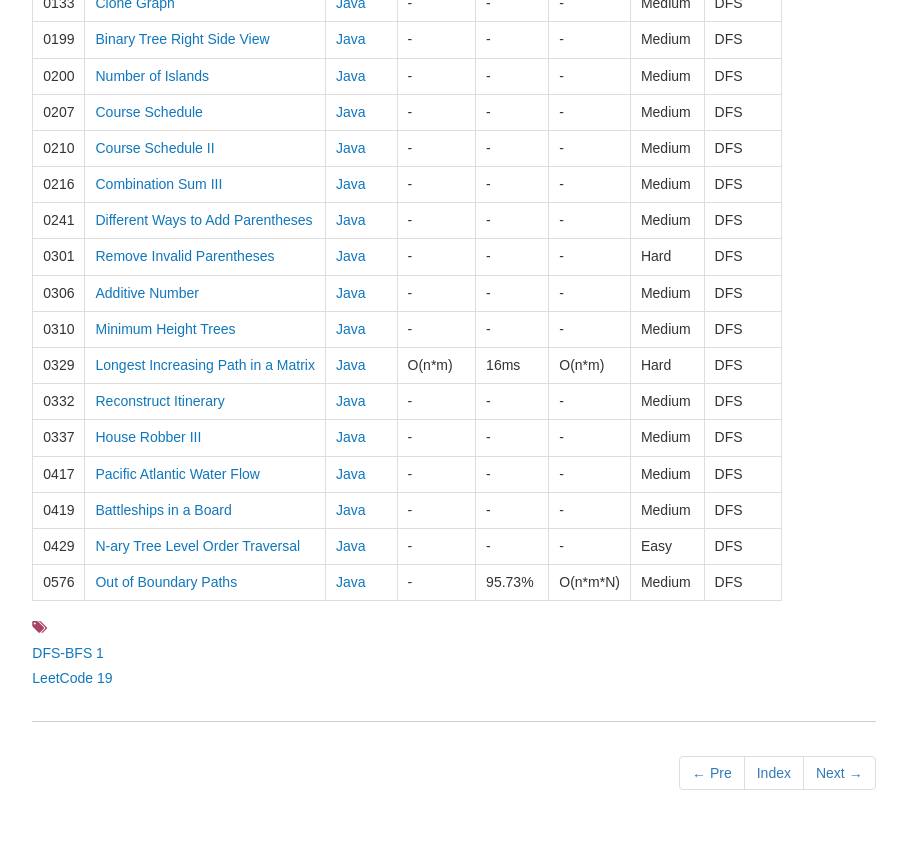
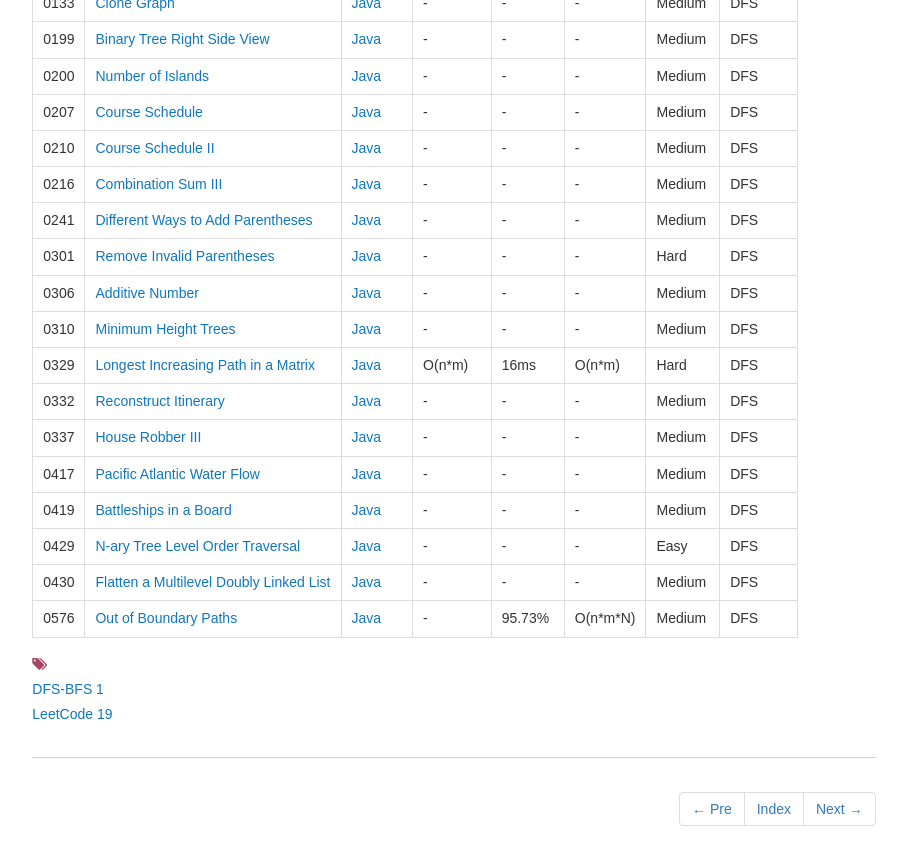
Before and after one commit to dunso/algorithm, a Jekyll site: the page built from docs/_posts/2017-12-03-DFS-BFS.md, in a window 1280 px wide and 900 px high, scrolled down 856 px. Shown: the top 865 px of the window, without its empty margins (186-1093 px from the left). Built offline with Jekyll 4.4.1, drawn with Linux system fonts in a browser that asks for light colours; nearby versions of some CDN libraries.

Commit message:
Add index of LeetCode0430.java to docs

```diff
--- a/docs/_posts/2017-12-03-DFS-BFS.md
+++ b/docs/_posts/2017-12-03-DFS-BFS.md
@@ -46,4 +46,5 @@ icon: file-alt
 |0417|[ Pacific Atlantic Water Flow](https://leetcode.com/problems/pacific-atlantic-water-flow/) | [Java](https://e.srl/leetcode-417/)  |-|-|-|Medium |DFS|
 |0419|[Battleships in a Board](https://leetcode.com/problems/battleships-in-a-board/description/) | [Java](https://e.srl/leetcode-419/)  |-|-|-|Medium |DFS|
 |0429|[N-ary Tree Level Order Traversal](https://leetcode.com/problems/n-ary-tree-level-order-traversal/description/) | [Java](https://e.srl/leetcode-429/)  |-|-|-|Easy |DFS|
+|0430|[Flatten a Multilevel Doubly Linked List](https://leetcode.com/problems/flatten-a-multilevel-doubly-linked-list/) | [Java](https://e.srl/leetcode-430/)  |-|-|-|Medium |DFS|
 |0576|[Out of Boundary Paths](https://leetcode.com/problems/out-of-boundary-paths)| [Java](https://e.srl/leetcode-576/)  | - |95.73%| O(n\*m\*N)  |  Medium |DFS |
```
